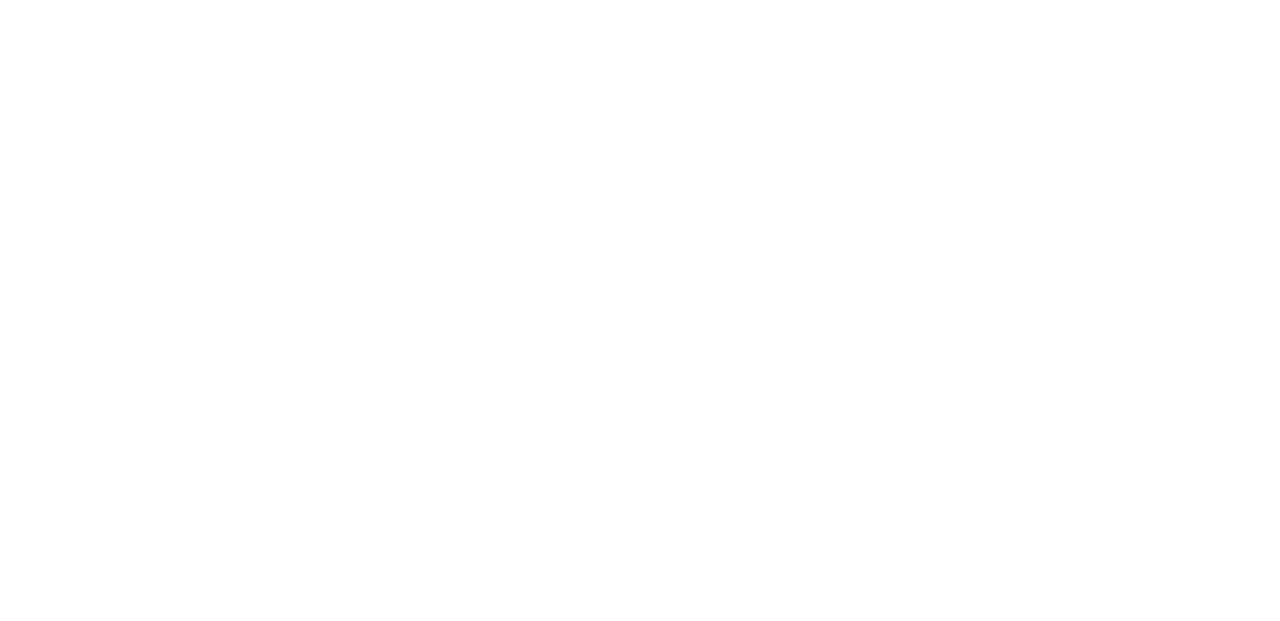
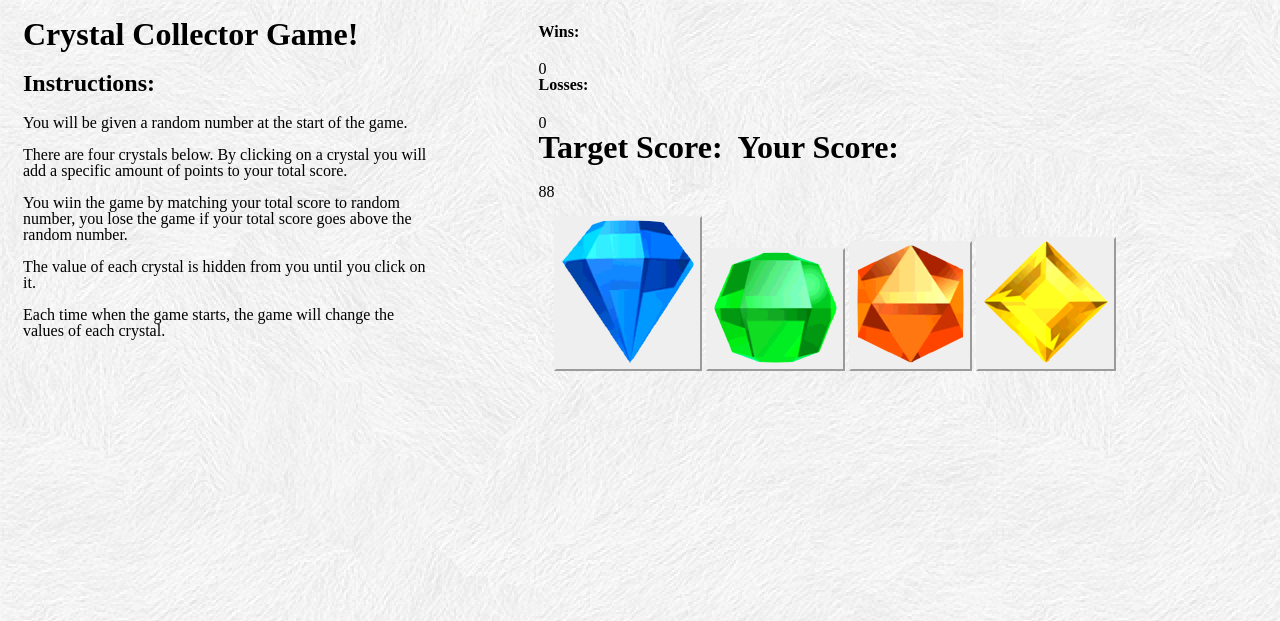
Before and after one commit to thensle/week-4-game, a PHP site: page / in a window 1280 px wide. Before the commit the part shown is empty. Shown: the top 621 px of the page. Run offline with PHP 8.4, Linux system fonts and the light colour scheme; some libraries are stand-ins or nearby versions.

Commit message:
last commit

```diff
--- a/assets/style.css
+++ b/assets/style.css
@@ -2,20 +2,37 @@
 	background-image: url("./images/subtle_white_feathers_@2X.png");
 }
 
-button{
-	height: 143px;
-	width: 132px;
+.top{
+	width: 40%;
+	border-style: solid;
+	border-color: #87CEEB;
+	padding: 10px;
+	margin-left: 5px;
+	margin-bottom: 5px;
+	float: left;
 }
 
-.instructions{
-	width: 33%;
-	border-style: solid;
-	border-color: #87CEEB;
-	display: inline;
-	background-color: blue;
-
+.instructions {
+	width: 80%;
 }
 
 .scoreboard {
+	padding: 10px;
+	margin-left: 5px;
+	margin-bottom: 5px;
+	width: 50%;
+	border-style: dotted;
+	border-color: orange;
+}
 
+.crystal-space{
+	padding: 15px;
+	margin-top: 10px;
+	border-style: dotted;
+	border-color: green;
 }
+
+.target-number {
+	float: left;
+	margin-right: 15px;
+}
--- a/index.html
+++ b/index.html
@@ -9,21 +9,22 @@
 	<script type="text/javascript" src = "./assets/game.js"></script>
 </head>
 <body>
-
+<div class = top>
 	<h1>Crystal Collector Game!</h1>
 		<div class = "instructions">
 			<h2>Instructions:</h2>
 
 			<p>You will be given a random number at the start of the game.</p>
-
+			<br>
 			<p>There are four crystals below. By clicking on a crystal you will add a specific amount of points to your total score.</p>
-
+			<br>
 			<p>You wiin the game by matching your total score to random number, you lose the game if your total score goes above the random number.</p>
-
+			<br>
 			<p>The value of each crystal is hidden from you until you click on it.</p>
-
+			<br>
 			<p>Each time when the game starts, the game will change the values of each crystal.</p>
 		</div>
+</div>
 
 		<span class = "scoreboard">
 			<h4>Wins:</h4>
@@ -31,6 +32,7 @@
 			<h4>Losses:</h4>
 				<span class = "losses"></span>
 		</span>
+	<div class = "scores">
 
 		<span class = "target-number">
 			<h1>Target Score:</h1>
@@ -41,12 +43,15 @@
 			<h1>Your Score:</h1>
 				<div class = "score"></div>
 		</span>
+	</div>
+
+<br><br>
 
 	<span class = "crystal-space">
-		<button class = "blue-gem" type = "button"><img src="./assets/images/Daily_Spin_Blue_Gem.png"></button>
-		<button class = "green-gem" type = "button"><img src="./assets/images/Daily_Spin_Green_Gem.png"></button>
-		<button class = "orange-gem" type = "button"><img src="./assets/images/Daily_Spin_Orange_Gem.png"></button>
-		<button class = "yellow-gem" type = "button"><img src="./assets/images/Daily_Spin_Yellow_Gem.png"></button>
+		<button class = "blue-gem gem" type = "button"><img src="./assets/images/Daily_Spin_Blue_Gem.png"></button>
+		<button class = "green-gem gem" type = "button"><img src="./assets/images/Daily_Spin_Green_Gem.png"></button>
+		<button class = "orange-gem gem" type = "button"><img src="./assets/images/Daily_Spin_Orange_Gem.png"></button>
+		<button class = "yellow-gem gem" type = "button"><img src="./assets/images/Daily_Spin_Yellow_Gem.png"></button>
 
 
 	</span>
--- a/index.php
+++ b/index.php
@@ -0,0 +1 @@
+<?php include_once("index.html"); ?>
```
